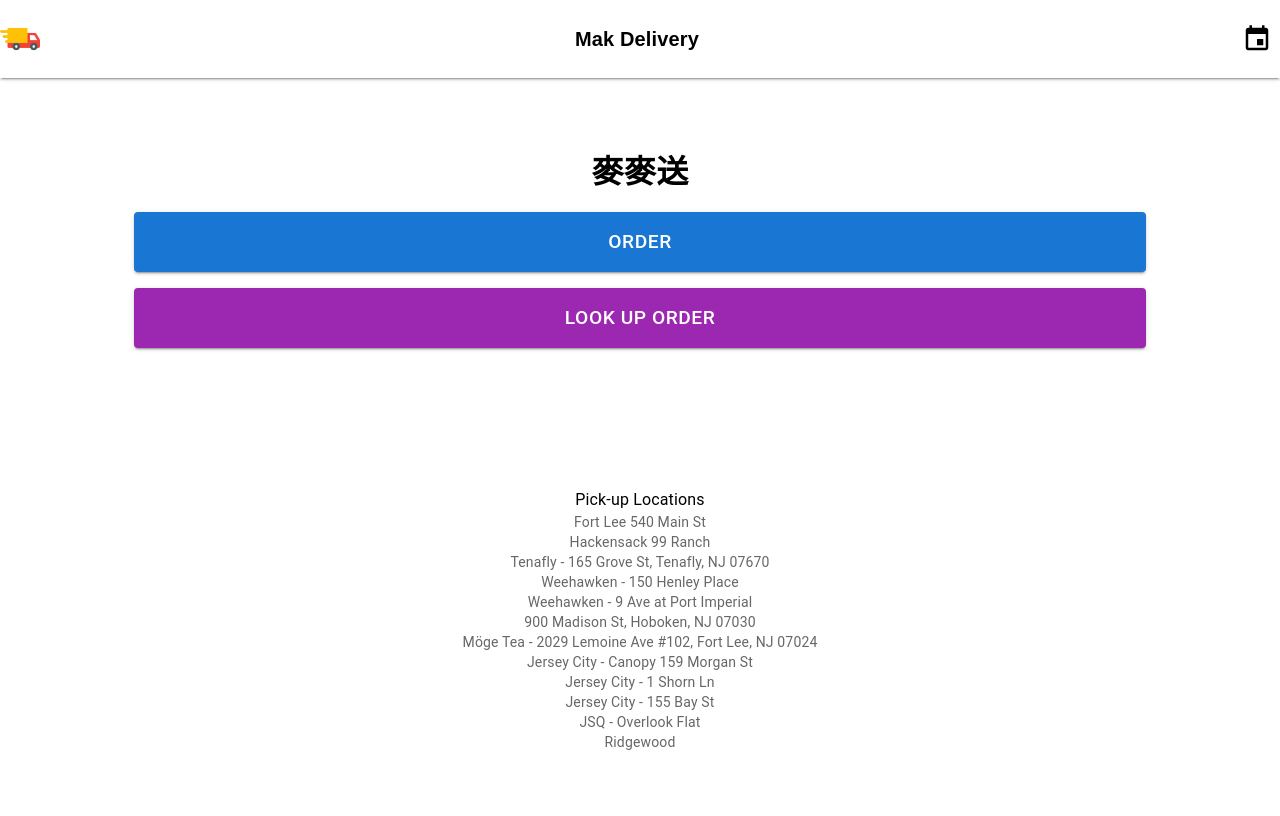
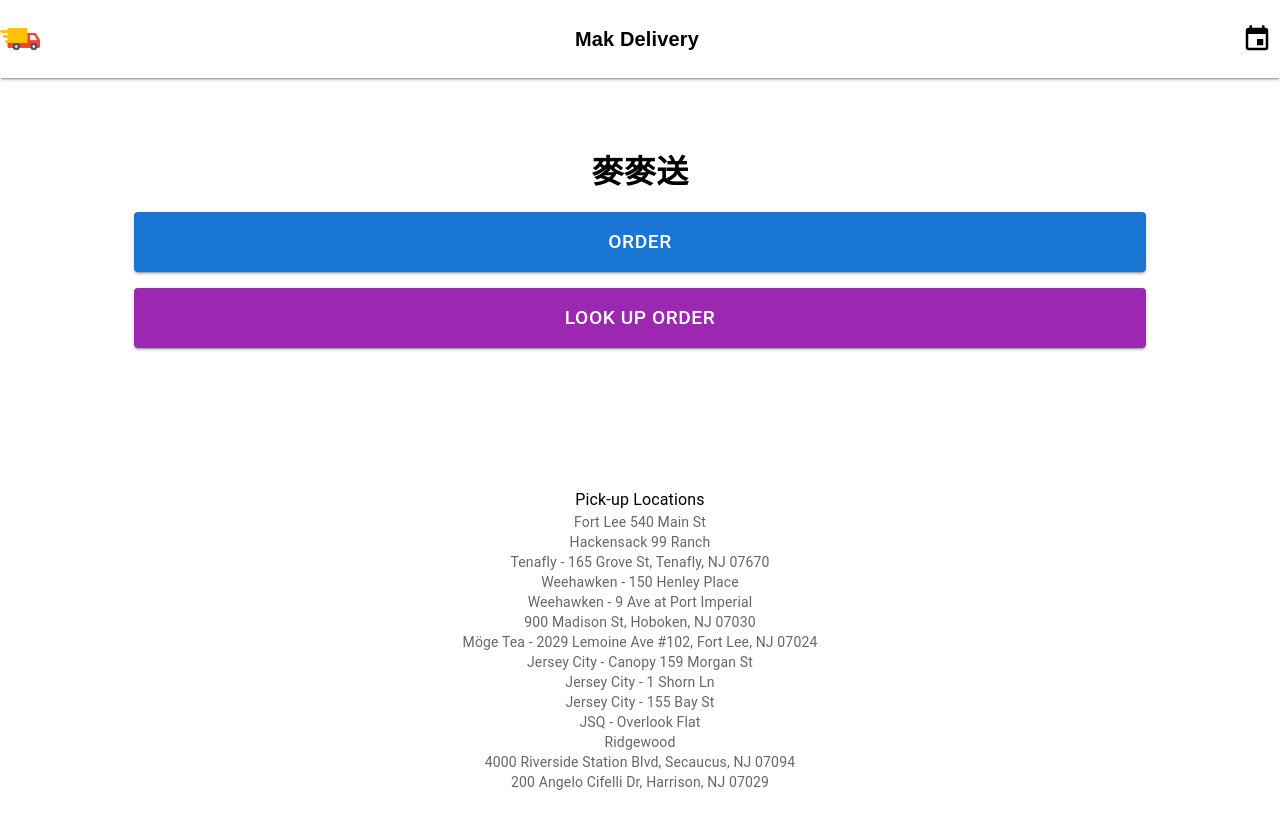
Before and after one commit to masacheung/mak-delivery, a React (Create React App) app in the folder static/: page / in a window 1280 px wide. Built offline with nearby package versions, Linux system fonts and the light colour scheme; no server answers.

Commit message:
Added locations

```diff
--- a/static/src/constant/constant.js
+++ b/static/src/constant/constant.js
@@ -10,7 +10,9 @@ const PICK_UP_LOCATION = [
     "Jersey City - 1 Shorn Ln",
     "Jersey City - 155 Bay St",
     "JSQ - Overlook Flat",
-    "Ridgewood"
+    "Ridgewood",
+    "4000 Riverside Station Blvd, Secaucus, NJ 07094",
+    "200 Angelo Cifelli Dr, Harrison, NJ 07029"
 ];
 
 const RESTAURANT_NAME = {
--- a/static/src/features/home/homePage.js
+++ b/static/src/features/home/homePage.js
@@ -17,7 +17,9 @@ const pickupLocations = [
   "Jersey City - 1 Shorn Ln",
   "Jersey City - 155 Bay St",
   "JSQ - Overlook Flat",
-  "Ridgewood"
+  "Ridgewood",
+  "4000 Riverside Station Blvd, Secaucus, NJ 07094",
+  "200 Angelo Cifelli Dr, Harrison, NJ 07029"
 ];
 
 const HomePage = () => {
```
